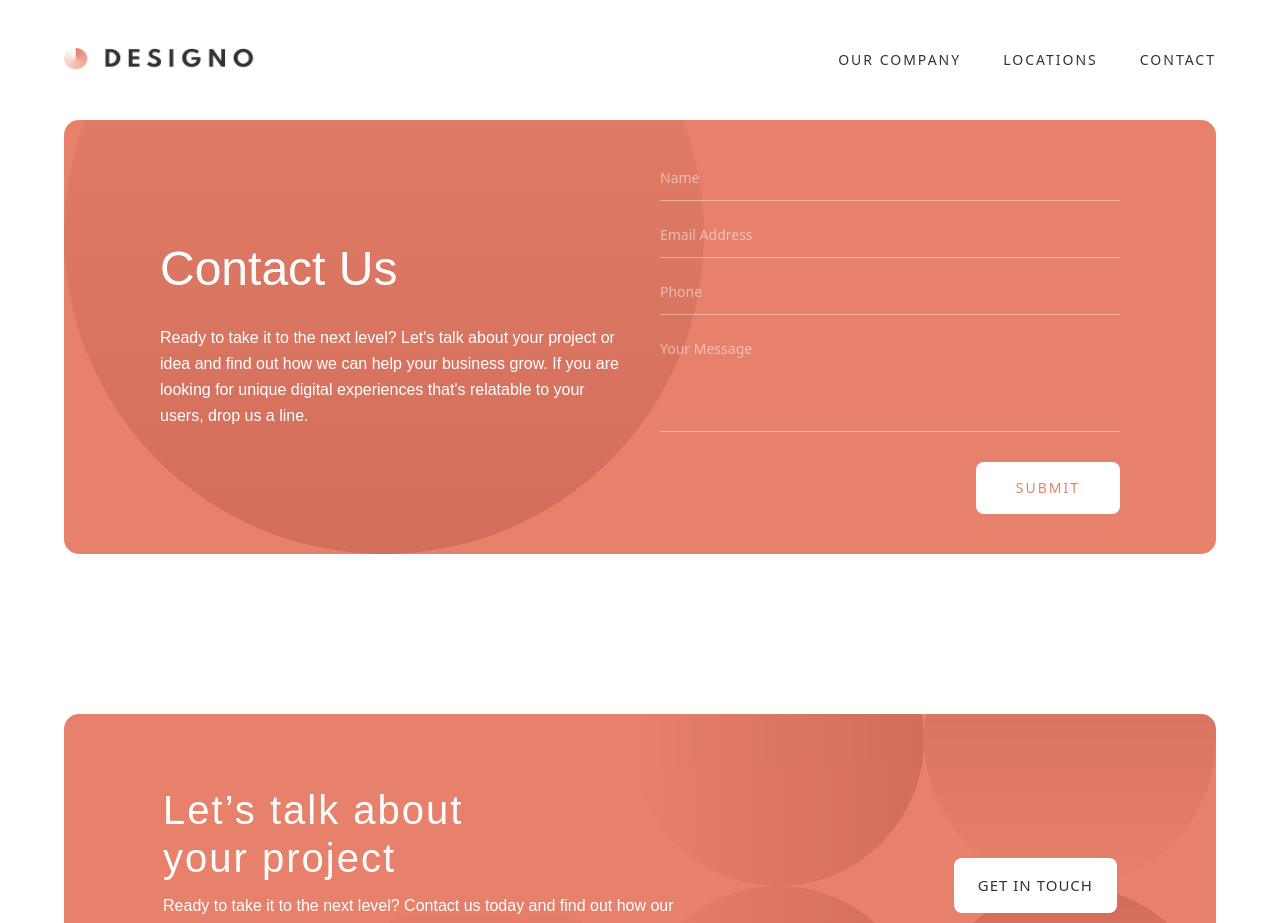
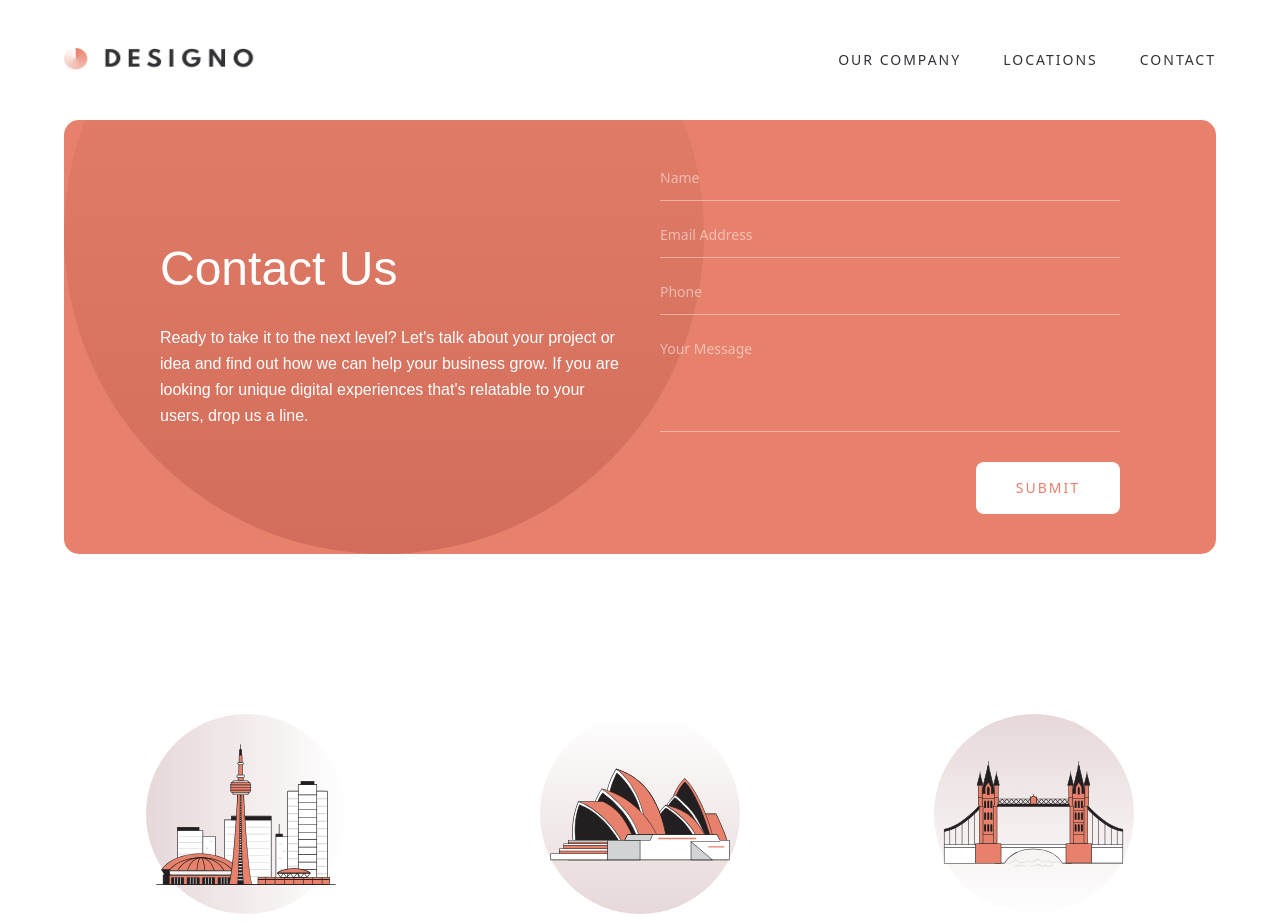
Before and after one commit to ketevan20/designo-multi-page-website, a Next.js app: page /contact in a window 1280 px wide. Shown: the top 923 px of the page. Built offline with nearby package versions, Linux system fonts and the light colour scheme.

Commit message:
feat: complete locations page

```diff
--- a/components/organisms/Contact/Contact.tsx
+++ b/components/organisms/Contact/Contact.tsx
@@ -1,10 +1,12 @@
 import ContaxtForm from '@/components/molecules/ContactForm/ContaxtForm'
+import LocationsContainer from '@/components/molecules/LocationsContainer/LocationsContainer'
 import React from 'react'
 
 const Contact = () => {
   return (
     <div className='w-[90%] m-auto max-w-480 flex flex-col gap-40 mb-22'>
         <ContaxtForm />
+        <LocationsContainer />
     </div>
   )
 }
```
